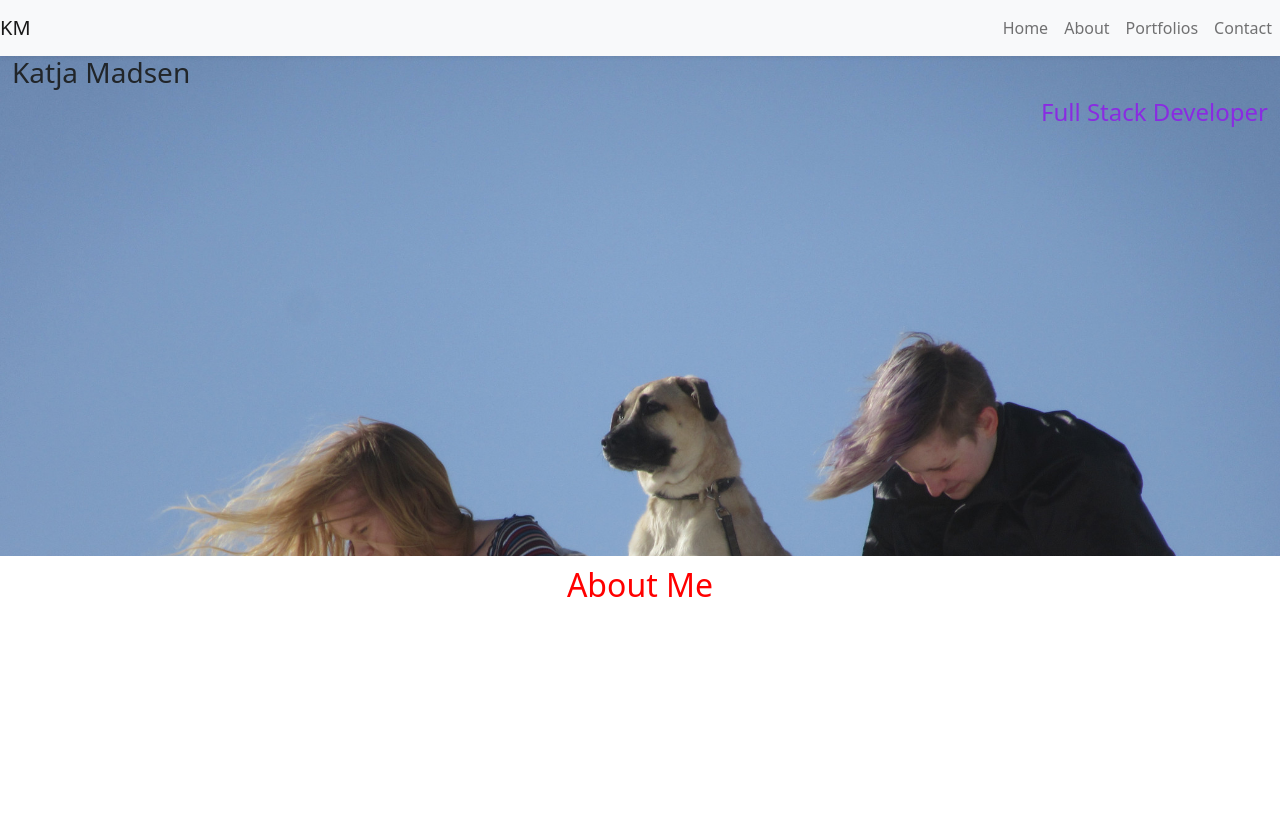
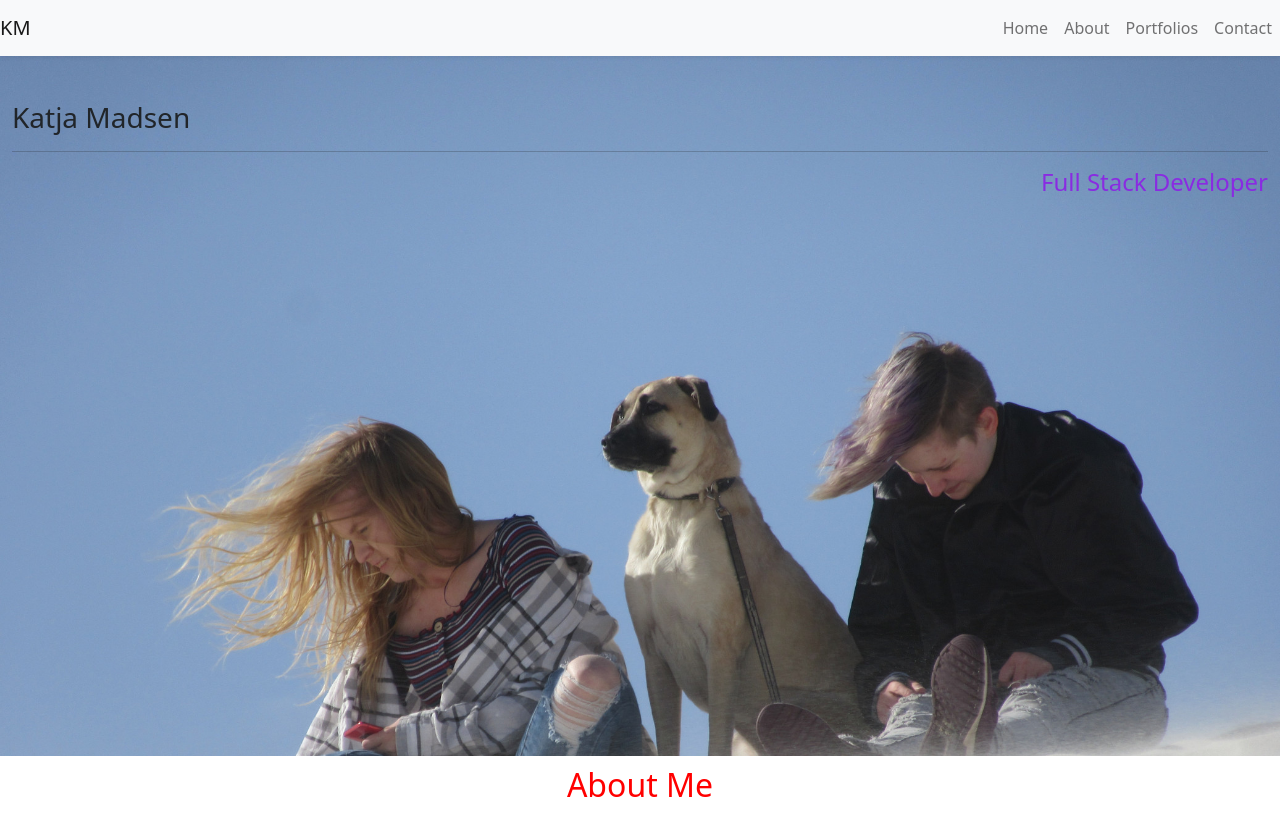
Before and after one commit to Kat-Reser/personal-portfolio, a plain HTML site: page index.html in a window 1280 px wide. Drawn offline with nearby package versions, Linux system fonts and the light colour scheme.

Commit message:
second commit develop

```diff
--- a/index.html
+++ b/index.html
@@ -38,6 +38,7 @@
           <div class="row">
             <div class="col-lg-12">
           <h3 class="name">Katja Madsen</h3>
+          <hr />
           <h3 class="title">Full Stack Developer</h3>
         </div>
       </div>
--- a/style.css
+++ b/style.css
@@ -3,10 +3,13 @@
   margin-bottom: 15px;
 }
 #main-banner {
-  min-height: 500px;
+  min-height: 700px;
   background-image: url(./images/2020-12-22\ 13.07.49\(1\).jpg);
   background-size: cover;
   margin-bottom: 10px;
+}
+.name {
+  margin-top: 45px;
 }
 .title {
   font-size: 24px;
```
